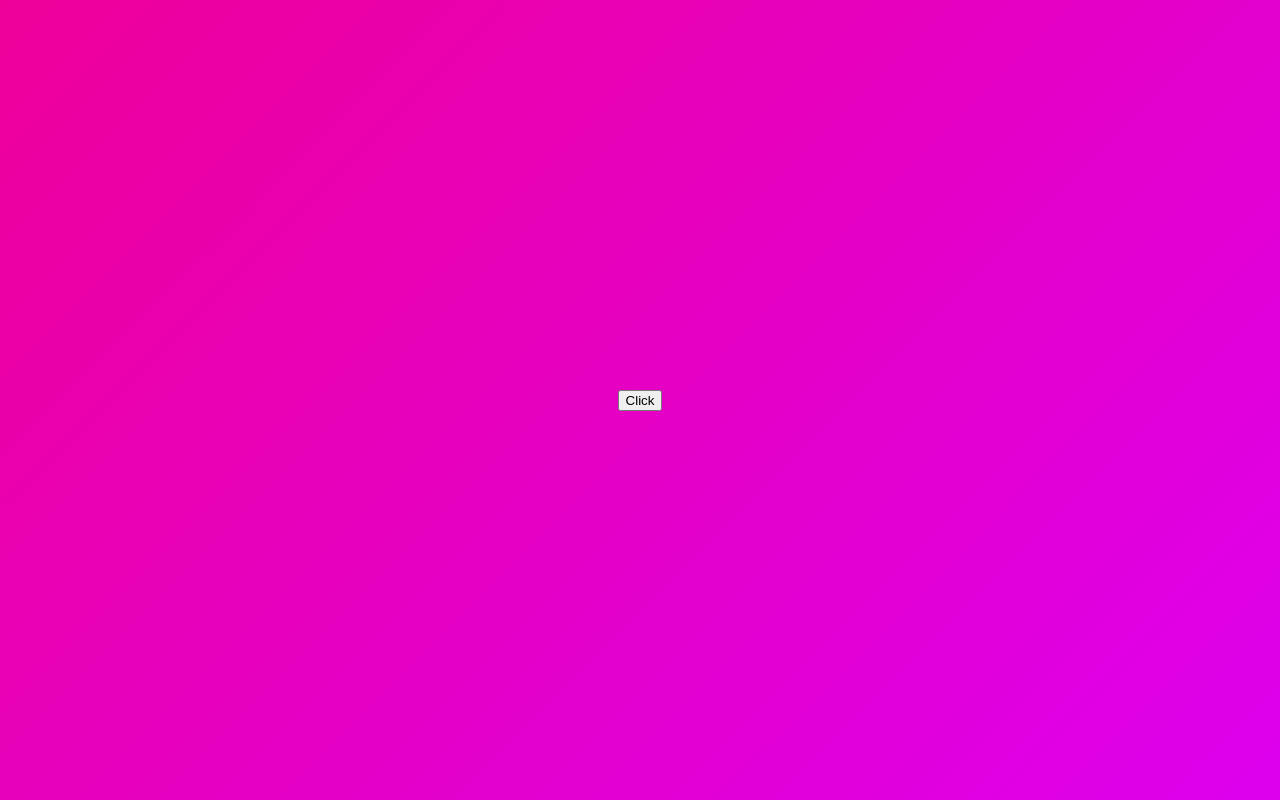
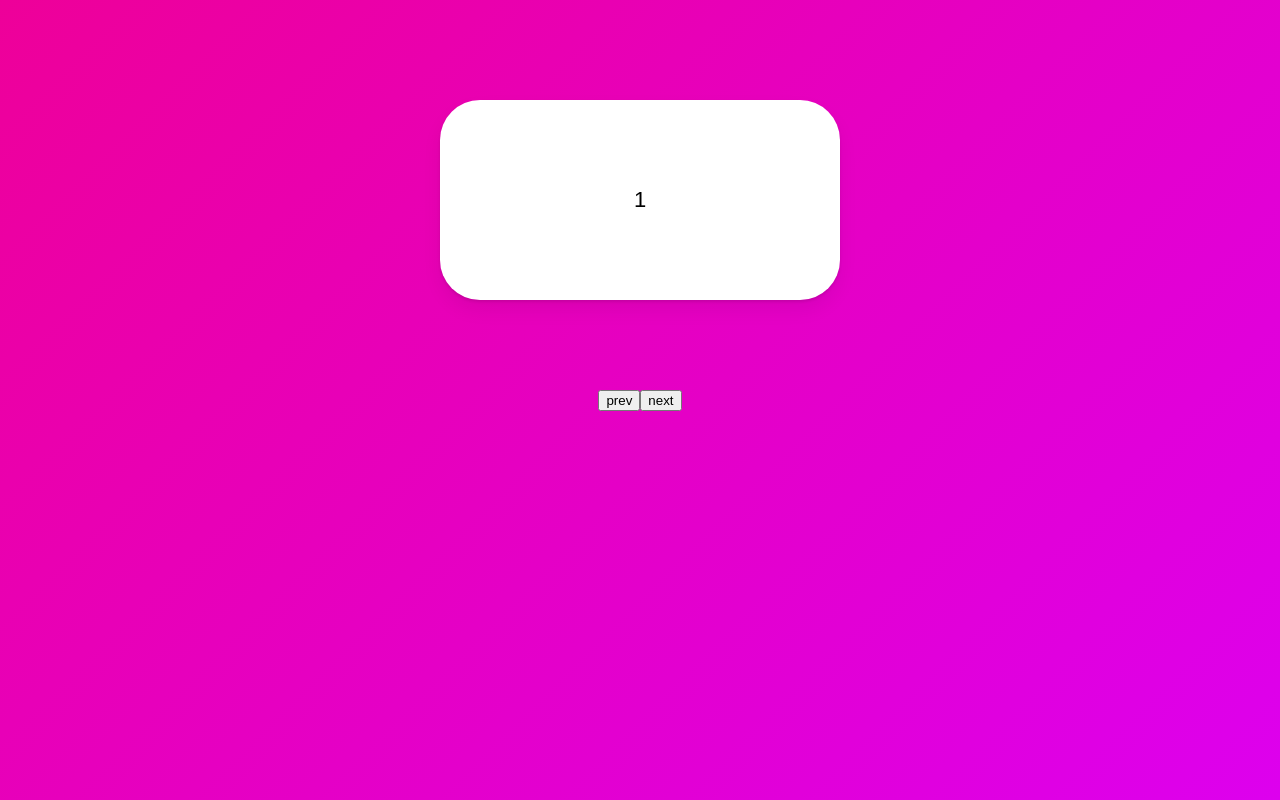
Before and after one commit to yeolsss/react-animation, a React (Vite) app: page / in a window 1280 px wide. Built offline with nearby package versions, Linux system fonts and the light colour scheme.

Commit message:
slider animate done
custom props 사용
custom props 사용시 props를 obj형태로 보내기(오작동 방지 및 여러개의 props전달)

```diff
--- a/src/App.tsx
+++ b/src/App.tsx
@@ -15,44 +15,71 @@ const Box = styled(motion.div)`
   height: 200px;
   background-color: rgba(255, 255, 255, 1);
   border-radius: 40px;
+  display: flex;
+  justify-content: center;
+  align-items: center;
+  font-size: 22px;
+  box-shadow: 0 2px 3px rgba(0, 0, 0, 0.1), 0 10px 20px rgba(0, 0, 0, 0.06);
   position: absolute;
   top: 100px;
-  box-shadow: 0 2px 3px rgba(0, 0, 0, 0.1), 0 10px 20px rgba(0, 0, 0, 0.06);
 `;
 
-const boxVariants: Variants = {
-  initial: {
+interface ICustomProps {
+  back: boolean;
+}
+const box: Variants = {
+  initial: ({ back }: ICustomProps) => ({
+    x: back ? -500 : 500,
     opacity: 0,
     scale: 0,
-  },
-  visible: {
+  }),
+  animate: {
     opacity: 1,
     scale: 1,
-    rotateZ: 360,
+    x: 0,
+    transition: {
+      duration: 0.5,
+    },
   },
-  exit: {
+  exit: ({ back }: ICustomProps) => ({
+    x: back ? 500 : -500,
     opacity: 0,
     scale: 0,
-    y: 60,
-  },
+    transition: {
+      duration: 0.5,
+    },
+  }),
 };
 
 function App() {
-  const [showing, setShowing] = useState(false);
-  const toggleShowing = () => setShowing((prev) => !prev);
+  const [showing, setShowing] = useState(1);
+  const [back, setBack] = useState(false);
+  const onNextShowing = () => {
+    setBack(false);
+    setShowing((prev) => (prev === 10 ? 10 : prev + 1));
+  };
+
+  const onPrevShowing = () => {
+    setBack(true);
+    setShowing((prev) => (prev === 1 ? 1 : prev - 1));
+  };
+
   return (
     <Wrapper>
-      <button onClick={toggleShowing}>Click</button>
-      <AnimatePresence>
-        {showing ? (
-          <Box
-            variants={boxVariants}
-            initial="initial"
-            animate="visible"
-            exit="exit"
-          />
-        ) : null}
+      <AnimatePresence mode="wait" custom={{ back }}>
+        <Box
+          custom={{ back }}
+          variants={box}
+          initial="initial"
+          animate="animate"
+          exit="exit"
+          key={showing}
+        >
+          {showing}
+        </Box>
       </AnimatePresence>
+      <button onClick={onPrevShowing}>prev</button>
+      <button onClick={onNextShowing}>next</button>
     </Wrapper>
   );
 }
```
